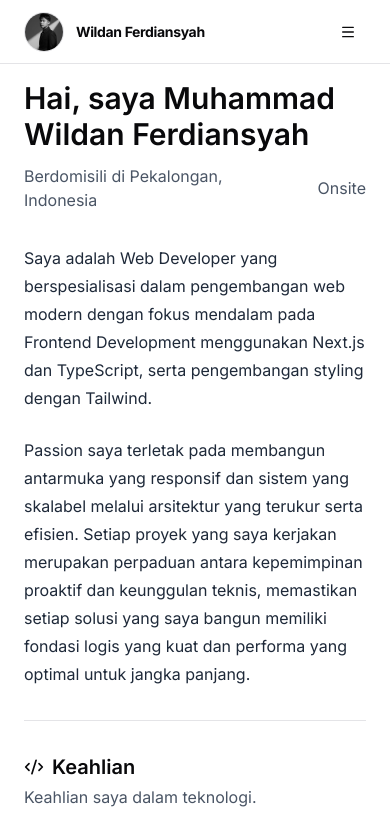
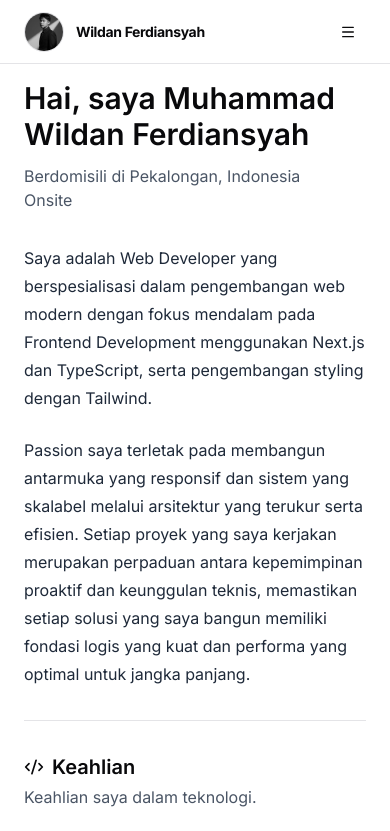
Before and after one commit to wildan-ferdiansyah/portfolio-wildan-2026, a Next.js app: page / in a window 390 px wide. Shown: the top 831 px of the page. Built offline with nearby package versions, Linux system fonts and the light colour scheme.

Commit message:
feat section beranda responsive on all devices

```diff
--- a/app/page.tsx
+++ b/app/page.tsx
@@ -9,7 +9,7 @@ export default function Beranda() {
         <h1 className="text-3xl font-semibold">
           Hai, saya Muhammad Wildan Ferdiansyah
         </h1>
-        <ul className="flex items-center gap-6 mt-3 text-gray-600 dark:text-gray-400">
+        <ul className="flex md:flex-row flex-col md:items-center items-start md:gap-6 gap-0 mt-3 text-gray-600 dark:text-gray-400">
           <li>Berdomisili di Pekalongan, Indonesia</li>
           <li>Onsite</li>
         </ul>
--- a/components/layouts/sidebar.tsx
+++ b/components/layouts/sidebar.tsx
@@ -97,7 +97,7 @@ export default function Sidebar() {
                   key={menu.title}
                   onClick={() => setIsOpen(false)}
                   className={cn(
-                    "group rounded-xl px-4 py-2.5 flex items-center justify-between gap-3 transition-all duration-200 text-sm font-medium",
+                    "group rounded-lg px-4 py-2.5 flex items-center justify-between gap-3 transition-all duration-200 text-sm font-medium",
                     isActive
                       ? "bg-teal-500 text-white shadow-lg shadow-teal-500/20"
                       : "text-zinc-600 dark:text-zinc-400 hover:bg-zinc-100 dark:hover:bg-zinc-900 hover:text-zinc-900 dark:hover:text-zinc-100"
```
